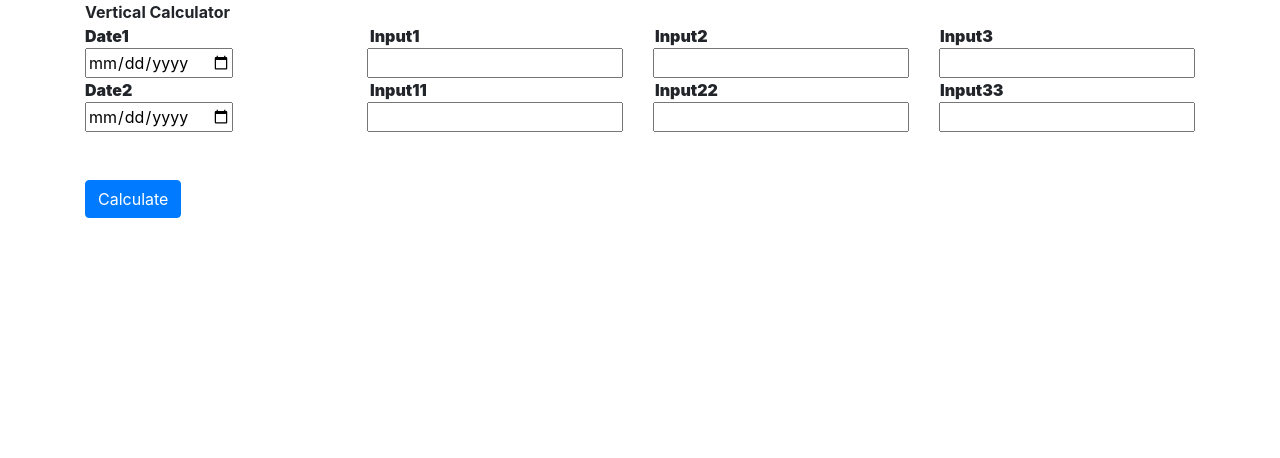
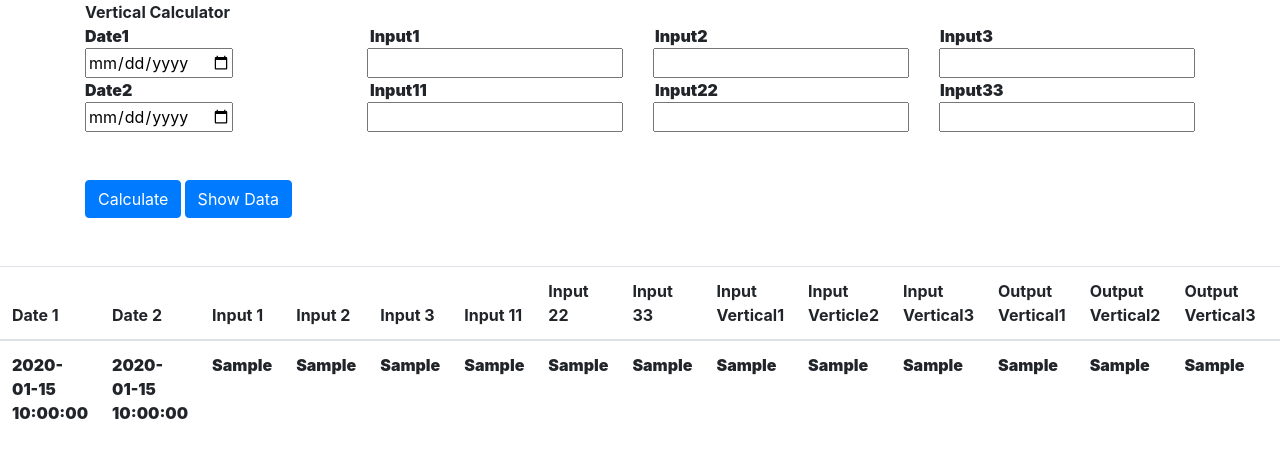
Before and after one commit to matrixtempnew/Vertical_Calculator, a PHP site: page / in a window 1280 px wide. Shown: the top 458 px of the page. Run offline with PHP 8.4, Linux system fonts and the light colour scheme; tables that the repository leaves empty or names only in its code hold one stand-in row (values such as "Sample post").

Commit message:
Add more features

```diff
--- a/index.php
+++ b/index.php
@@ -4,31 +4,56 @@ include('connection.php');
 
 if (isset($_POST['submit'])){
 
-    $date1 = real_escape_string($connection,$_POST['date1']);
-    $date2 = real_escape_string($connection,$_POST['date2']);
-    $input1 = real_escape_string($connection,$_POST['input1']);
-    $input2 = real_escape_string($connection,$_POST['input2']);
-    $input3 = real_escape_string($connection,$_POST['input3']);
-    $input11 = real_escape_string($connection,$_POST['input11']);
-    $input22 = real_escape_string($connection,$_POST['input22']);
-    $input33 = real_escape_string($connection,$_POST['input33']);
+    $date1 = ($_POST['date1']);
+    $date2 = ($_POST['date2']);
+    $input1 = ($_POST['input1']);
+    $input2 = ($_POST['input2']);
+    $input3 = ($_POST['input3']);
+    $input11 = ($_POST['input11']);
+    $input22 = ($_POST['input22']);
+    $input33 = ($_POST['input33']);
 
-    $input_v1 = [($input11 - $input1 ) / $input1] * 100;
-    $input_v2 = [($input22 - $input2) / $input2] * 100;
-    $input_v3 = [($input33 - $input3) / $input3] * 100;
 
-    $output_v1 = [($input11-$input1) / $input1] *100;
-    $output_v2 = [($input22-$input2) / $input2] *100;
-    $output_v3 = [($input33-$input3) / $input3] *100;
+    $input_1 = mysqli_query($connection,"SELECT input1 FROM vertical_data LIMIT 1 ");
 
-    $diff_v1 = ($input2 - $input1) * 100;
-    $diff_v2 = ($input2 - $input3) * 100;
+    while ($row = $input_1->fetch_assoc()) {
+      $input_1c = $row['input1'];
+      }
+
+    $input_2 = mysqli_query($connection,"SELECT input2 FROM vertical_data LIMIT 1 ");
+    while ($row = $input_2->fetch_assoc()) {
+      $input_2c = $row['input2'];
+      }
+
+
+    $input_3 = mysqli_query($connection,"SELECT input3 FROM vertical_data LIMIT 1 ");
+
+    while ($row = $input_3->fetch_assoc()) {
+      $input_3c = $row['input3'];
+      }
+
+
+    $input_v1 = ($input11 - $input1 ) / $input1 * 100;
+    $input_v2 = ($input22 - $input2) / $input2 * 100;
+    $input_v3 = ($input33 - $input3) / $input3 * 100;
+
+    $output_v1 = ($input11-$input_1c) / $input_1c *100;
+    $output_v2 = ($input22-$input_2c) / $input_2c *100;
+    $output_v3 = ($input33-$input_3c) / $input_3c *100;
+
+    $diff_v1 = ($input22 - $input11) * 100;
+    $diff_v2 = ($input22 - $input33) * 100;
     $diff_v3 = ($diff_v1 - $diff_v2) * 100;
 
 
     $sql = "INSERT INTO vertical_data (date1,date2,input1,input2,input3,input11,input22,input33,input_v1,input_v2,input_v3,output_v1,output_v2,output_v3,diff_v1,diff_v2,diff_v3) VALUES ('$date1','$date2','$input1','$input2','$input3','$input11','$input22','$input33','$input_v1','$input_v2','$input_v3','$output_v1','$output_v2','$output_v3','$diff_v1','$diff_v2','$diff_v3')" ;
 
 
+    if (mysqli_query($connection, $sql)) {
+      echo "New record created successfully";
+    } else {
+      echo "Error: " . $sql . "<br>" . mysqli_error($connection);
+    }
 
 }
 
@@ -116,11 +141,95 @@ if (isset($_POST['submit'])){
   </div>
 <br> <br>
 <input type="submit" class="btn btn-primary" name="submit" value = "Calculate">
+<input type="button" class="btn btn-primary" value="Show Data">
 
 
 </div>
 </form>
 
+<br>
+<br>
+<div class="table-responsive">
+<table class="table">
+ <thead>
+    <tr>
+      <th scope="col">Date 1</th>
+      <th scope="col">Date 2</th>
+      <th scope="col">Input 1</th>
+      <th scope="col">Input 2</th>
+      <th scope="col">Input 3</th>
+      <th scope="col">Input 11</th>
+      <th scope="col">Input 22</th>
+      <th scope="col">Input 33</th>
+      <th scope="col">Input Vertical1</th>
+      <th scope="col">Input Verticle2</th>
+      <th scope="col">Input Vertical3</th>
+      <th scope="col">Output Vertical1</th>
+      <th scope="col">Output Vertical2</th>
+      <th scope="col">Output Vertical3</th>
+      <th scope="col">Diffential Vertical1</th>
+      <th scope="col">Diffential Vertical2</th>
+      <th scope="col">Diffential Vertical3</th>
+    </tr>
+  </thead>
+  <tbody>
+
+    <?php
+
+        // $query = "SELECT * FROM vertical_data";
+        // $query= mysqli_query($connection,"SELECT date1,date2,input1,input2,input3,input11,input22,input33,input_v1,input_v2,input_v3,output_v1,output_v2,output_v3,diff_v1,diff_v2,diff_v3 FROM vertical_data");
+
+        if ($result = mysqli_query($connection,"SELECT date1,date2,input1,input2,input3,input11,input22,input33,input_v1,input_v2,input_v3,output_v1,output_v2,output_v3,diff_v1,diff_v2,diff_v3 FROM vertical_data")) {
+
+          while ($row = $result->fetch_assoc()) {
+            $date1 = $row['date1'];
+            $date2 = $row['date2'];
+            $input1 = $row['input1'];
+            $input2 = $row['input2'];
+            $input3 = $row['input3'];
+            $input11 = $row['input11'];
+            $input22 = $row['input22'];
+            $input33 = $row['input33'];
+            $input_v1 = $row['input_v1'];
+            $input_v2 = $row['input_v2'];
+            $input_v3 = $row['input_v3'];
+            $output_v1 = $row['output_v1'];
+            $output_v2 = $row['output_v2'];
+            $output_v3 = $row['output_v3'];
+            $diff_v1 = $row['diff_v1'];
+            $diff_v2 = $row['diff_v2'];
+            $diff_v3 = $row['diff_v3'];
+
+
+            echo '<tr>
+                  <td>'.$date1.'</td>
+                  <td>'.$date2.'</td>
+                  <td>'.$input1.'</td>
+                  <td>'.$input2.'</td>
+                  <td>'.$input3.'</td>
+                  <td>'.$input11.'</td>
+                  <td>'.$input22.'</td>
+                  <td>'.$input33.'</td>
+                  <td>'.$input_v1.'</td>
+                  <td>'.$input_v2.'</td>
+                  <td>'.$input_v3.'</td>
+                  <td>'.$output_v1.'</td>
+                  <td>'.$output_v2.'</td>
+                  <td>'.$output_v3.'</td>
+                  <td>'.$diff_v1.'</td>
+                  <td>'.$diff_v2.'</td>
+                  <td>'.$diff_v3.'</td>
+              </tr>';
+    }
+    $result->free();
+}
+
+      ?>
+
+
+  </tbody>
+</table>
+</div>
 <script src="https://code.jquery.com/jquery-3.4.1.slim.min.js" integrity="sha384-J6qa4849blE2+poT4WnyKhv5vZF5SrPo0iEjwBvKU7imGFAV0wwj1yYfoRSJoZ+n" crossorigin="anonymous"></script>
 <script src="https://stackpath.bootstrapcdn.com/bootstrap/4.4.1/js/bootstrap.min.js" integrity="sha384-wfSDF2E50Y2D1uUdj0O3uMBJnjuUD4Ih7YwaYd1iqfktj0Uod8GCExl3Og8ifwB6" crossorigin="anonymous"></script>
 </body>
```
